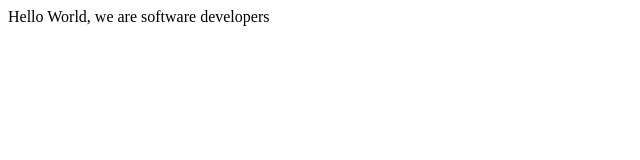
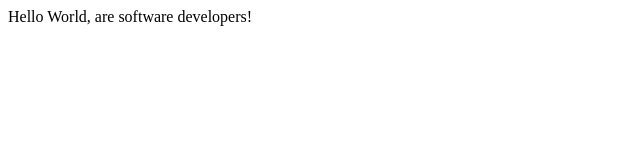
Before and after one commit to Swabri22/Tribute-page, a plain HTML site: page index.html in a window 1280 px wide. Shown: the full height of the page, 0-640 px from the left. Drawn offline with Linux system fonts and the light colour scheme.

Commit message:
change index file text

```diff
--- a/index.html
+++ b/index.html
@@ -7,6 +7,6 @@
     <title>Document</title>
 </head>
 <body>
-    Hello World, we are software developers
+    Hello World, are software developers!
 </body>
 </html>
```
